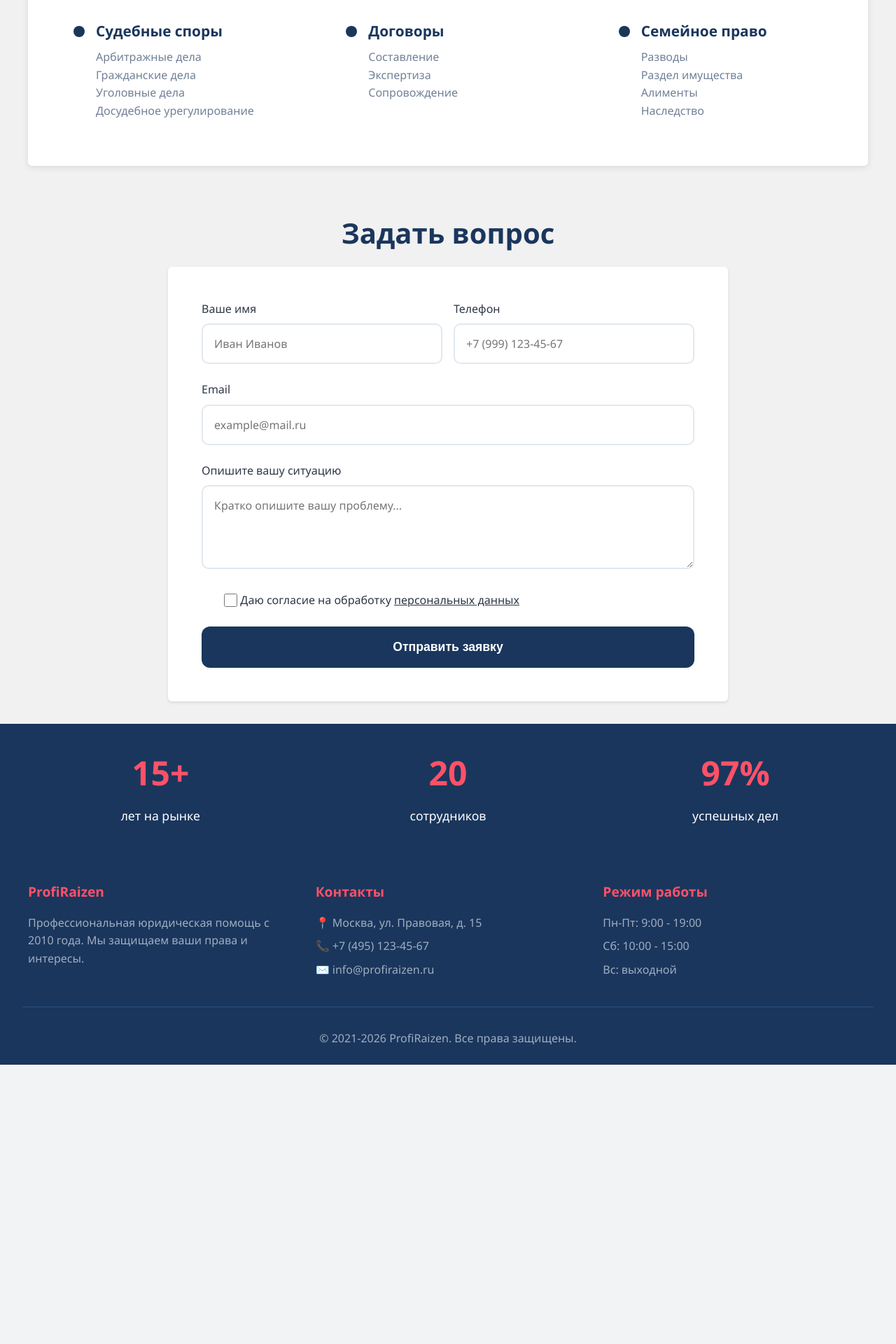
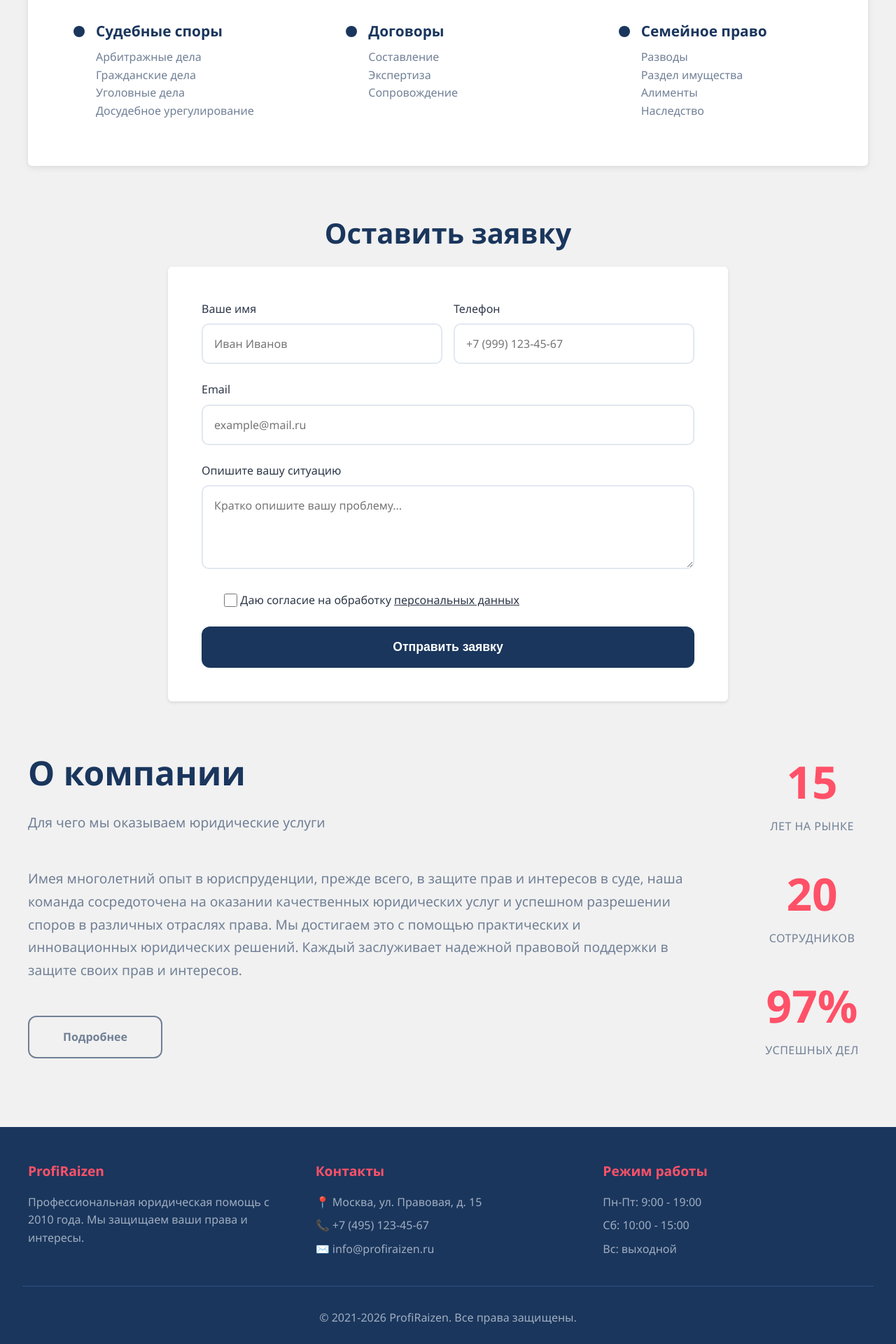
Before and after one commit to levink/hello, a PHP site: page / in a window 1280 px wide. Shown: the part 1125-3045 px from the top of the page at 70% size. Before the commit the page ends 2646 px from the top, so only its background shows below. Run offline with PHP 8.4, Linux system fonts and the light colour scheme.

Commit message:
About section. Btn styles.

```diff
--- a/public/css/styles.css
+++ b/public/css/styles.css
@@ -71,7 +71,6 @@ nav a {
     color: var(--text);
     font-weight: 400;
     letter-spacing: 0.5px;
-    text-transform: uppercase;
     transition: color 0.2s ease;
     position: relative;
 }
@@ -86,7 +85,6 @@ nav a::after {
     width: 0;
     height: 2px;
     background: var(--accent);
-    /* background: var(--primary); */
     transition: width 0.2s ease;
 }
 nav a:hover::after {
@@ -102,9 +100,7 @@ nav a:hover::after {
 /* Common buttons */
 .btn {
     display: inline-block;
-    padding: 1rem 2rem;
-    background: var(--primary);
-    color: var(--white);
+    padding: 1rem 3rem;
     text-decoration: none;
     border-radius: 12px;
     font-weight: 600;
@@ -113,9 +109,25 @@ nav a:hover::after {
     cursor: pointer;
 }
 .btn:hover {
+    transform: translateY(-2px);
+}
+.btn.solid_blue {
+    background: var(--primary);
+    color: var(--white);
+    border: none;
+}
+.btn.solid_blue:hover {
     background: var(--primary_light);
-    transform: translateY(-2px);
     box-shadow: var(--shadow_hover);
+}
+.btn.wire_blue {
+    background: transparent;
+    color: var(--text_light);
+    border: 2px solid var(--text_light);
+}
+.btn.wire_blue:hover {
+    color: var(--primary);
+    border: 2px solid var(--primary);
 }
 .btn_outline {
     background: transparent;
@@ -358,7 +370,8 @@ header ~ section {
 /* #endregion Price */
 
 
-/* Ask-form section */
+/* #region Ask */
+
 .ask {
     padding: 2rem 2rem;
     background: var(--bg);
@@ -423,32 +436,63 @@ header ~ section {
 .form_checkbox a {
     color: var(--text);
 }
+/* #endregion Ask */
 
-
-/* About section */
+/* #region About */
 .about {
     padding: 2rem 2rem;
-    background: var(--primary);
+}
+.about_container {
+    max-width: 1200px;
+    margin: 0 auto;
+    display: grid;
+    grid-template-columns: 1fr 0fr;
+    gap: 6rem;
+    align-items: flex-start;
+}
+.about_title h1 {
+    font-size: 3rem;
+    margin-bottom: 1rem;
+    color: var(--primary);
+}
+.about_title p {
+    font-size: 1.2rem;
+    line-height: 1.7em;
+    color: var(--text_light);
+    margin-bottom: 3rem;
 }
 .stats_grid {
     max-width: 1200px;
     margin: 0 auto;
-    display: grid;
-    grid-template-columns: repeat(auto-fit, minmax(200px, 1fr));
+    display: flex;
+    flex-direction: column;
     gap: 2rem;
     text-align: center;
 }
 .stat_item h2 {
-    font-size: 3rem;
+    font-size: 4rem;
+    font-weight: 700;
     color: var(--accent);
-    margin-bottom: 0.5rem;
 }
 .stat_item p {
-    color: var(--white);
-    font-size: 1.1rem;
+    min-width: 10rem;
+    font-size: 1rem;
+    font-weight: 500;
+    letter-spacing: 0.5px;
+    color: var(--text_light);
 }
 
+/* #endregion About  */
 
+
+/* #region Contact */
+.map_container {
+    padding: 2rem 2rem;
+    max-width: 800px;
+    margin: 0 auto;
+}
+
+/* #endregion Contact */
 
 footer {
     background: var(--primary);
--- a/public/index.html
+++ b/public/index.html
@@ -18,9 +18,9 @@
                 <span class="logo_text">Profi<span>Raizen</span></span>
             </a>
             <nav id="nav">
-                <a href="#services">Услуги</a>
-                <a href="#about">О нас</a>
-                <a href="#contact">Контакты</a>
+                <a href="#services">УСЛУГИ</a>
+                <a href="#about">О НАС</a>
+                <a href="#contact">КОНТАКТЫ</a>
             </nav>
             <button class="menu_toggle" onclick="toggleMenu()">
                 <svg width="24" height="24" viewBox="0 0 24 24" fill="none" stroke="currentColor" stroke-width="2">
@@ -41,7 +41,7 @@
                     Защитим ваши интересы и поможем найти выход из любой правовой
                     ситуации.
                 </p>
-                <a href="#ask" class="btn">Задать вопрос</a>
+                <a href="#ask" class="btn solid_blue">Задать вопрос</a>
                 <!-- <a href="#services" class="btn btn_outline">Наши услуги</a> -->
             </div>
             <div class="hero_image">
@@ -293,7 +293,7 @@
 
     <section class="ask" id="ask">
         <div class="ask_container">
-            <h2 class="section-title">Задать вопрос</h2>
+            <h2 class="section-title">Оставить заявку</h2>
             <form class="ask_form" onsubmit="handleSubmit(event)">
                 <div class="form_row">
                     <div class="form_group">
@@ -317,29 +317,47 @@
                     <input type="checkbox" id="agree" name="agree" value="1" required />
                     <label for="agree">Даю согласие на обработку <a href="#">персональных данных</a></label>
                 </div>
-                <button type="submit" class="btn">Отправить заявку</button>
+                <button type="submit" class="btn solid_blue">Отправить заявку</button>
             </form>
         </div>
     </section>
 
     <section class="about" id="about">
-        <div class="stats_grid">
-            <div class="stat_item">
-                <h2>15+</h2><p>лет на рынке</p>
+        <div class="about_container">
+            <div class="about_title">
+                <h1>О компании</h1>
+                <p>Для чего мы оказываем юридические услуги</p>
+                <p>
+                    Имея многолетний опыт в юриспруденции, прежде всего, в
+                    защите прав и интересов в суде, наша команда сосредоточена
+                    на оказании качественных юридических услуг и успешном
+                    разрешении споров в различных отраслях права. Мы достигаем
+                    это с помощью практических и инновационных юридических
+                    решений. Каждый заслуживает надежной правовой поддержки в
+                    защите своих прав и интересов.
+                </p>
+                <a href="#company_details" class="btn wire_blue">Подробнее</a>
             </div>
-            <div class="stat_item">
-                <h2>20</h2><p>сотрудников</p>
+            <div class="stats_grid">
+                <div class="stat_item">
+                    <h2>15</h2><p>ЛЕТ НА РЫНКЕ</p>
+                </div>
+                <div class="stat_item">
+                    <h2>20</h2><p>СОТРУДНИКОВ</p>
+                </div>
+                <div class="stat_item">
+                    <h2>97%</h2><p>УСПЕШНЫХ ДЕЛ</p>
+                </div>
             </div>
-            <div class="stat_item">
-                <h2>97%</h2><p>успешных дел</p>
-            </div>
-            <!--
-                15+ лет опыта
-                1500+ выигранных дел
-                98% довольных клиентов
-            -->
         </div>
     </section>
+
+    <section class="contact" id="contact">
+         <div class="map_container">
+            <script type="text/javascript" charset="utf-8" async src="https://api-maps.yandex.ru/services/constructor/1.0/js/?um=constructor%3A0b75a2b8070eb1d704ae8e52048ee2e973ce816071ed5bfa4811996f9d9c57f5&amp;width=100%25&amp;height=400&amp;lang=ru_RU&amp;scroll=true"></script>
+        </div>
+    </section>
+
 
     <footer>
         <div class="footer-container">
```
